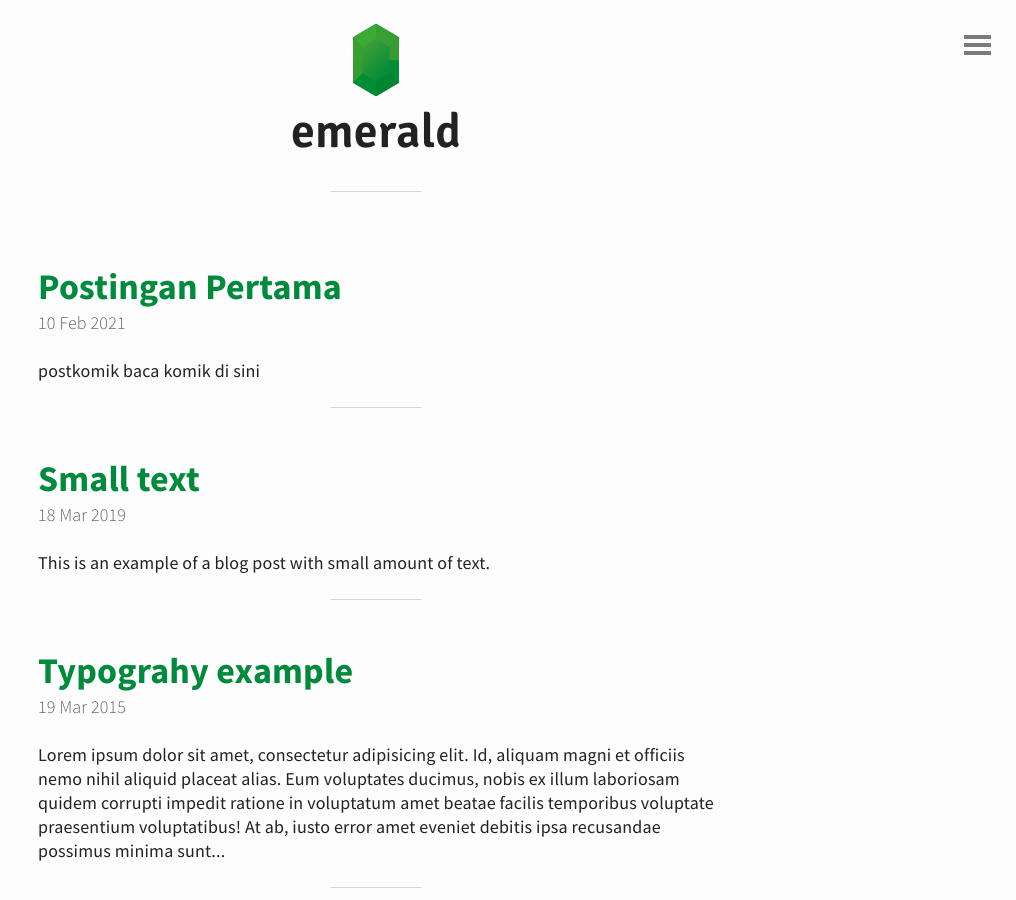
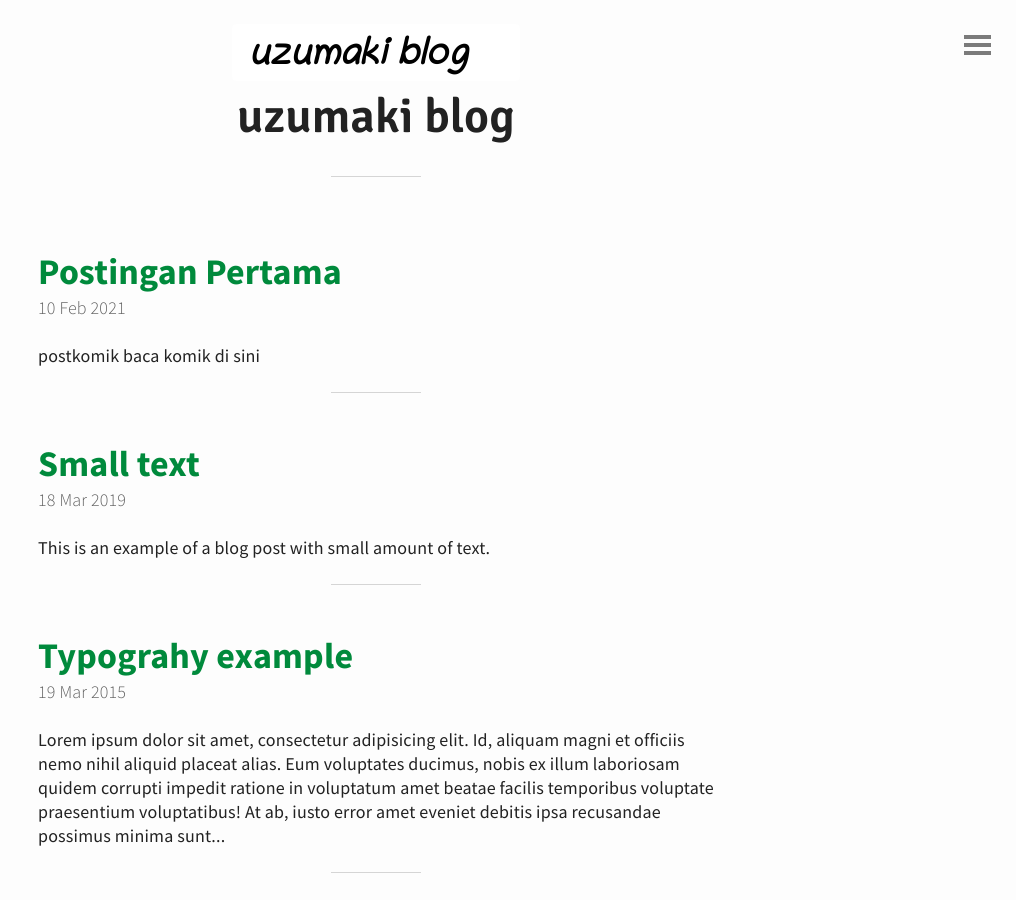
Before and after one commit to penelitionlien/emerald, a Jekyll site: the page built from index.html, in a window 1280 px wide and 900 px high. Shown: the whole window, without its empty margins (264-1280 px from the left). Built offline with Jekyll 4.4.1, drawn with Linux system fonts in a browser that asks for light colours; the list of posts is cut into pages by our own code.

Commit message:
Update index.html

```diff
--- a/_includes/header.html
+++ b/_includes/header.html
@@ -1,6 +1,6 @@
 <header id="header">
 	<a href="{{ site.baseurl }}">
-		<img src="{{ "/img/emerald.svg" | prepend: site.baseurl | replace: '//', '/' }}" alt="Emerald Logo">
-	  <h1>emerald</h1>
+		<img src="{{ "/img/uzumaki.png" | prepend: site.baseurl | replace: '//', '/' }}" alt="Emerald Logo">
+	  <h1>uzumaki blog</h1>
 	</a>
 </header>
```
Also changed, not shown: img/uzumaki.png (added).
